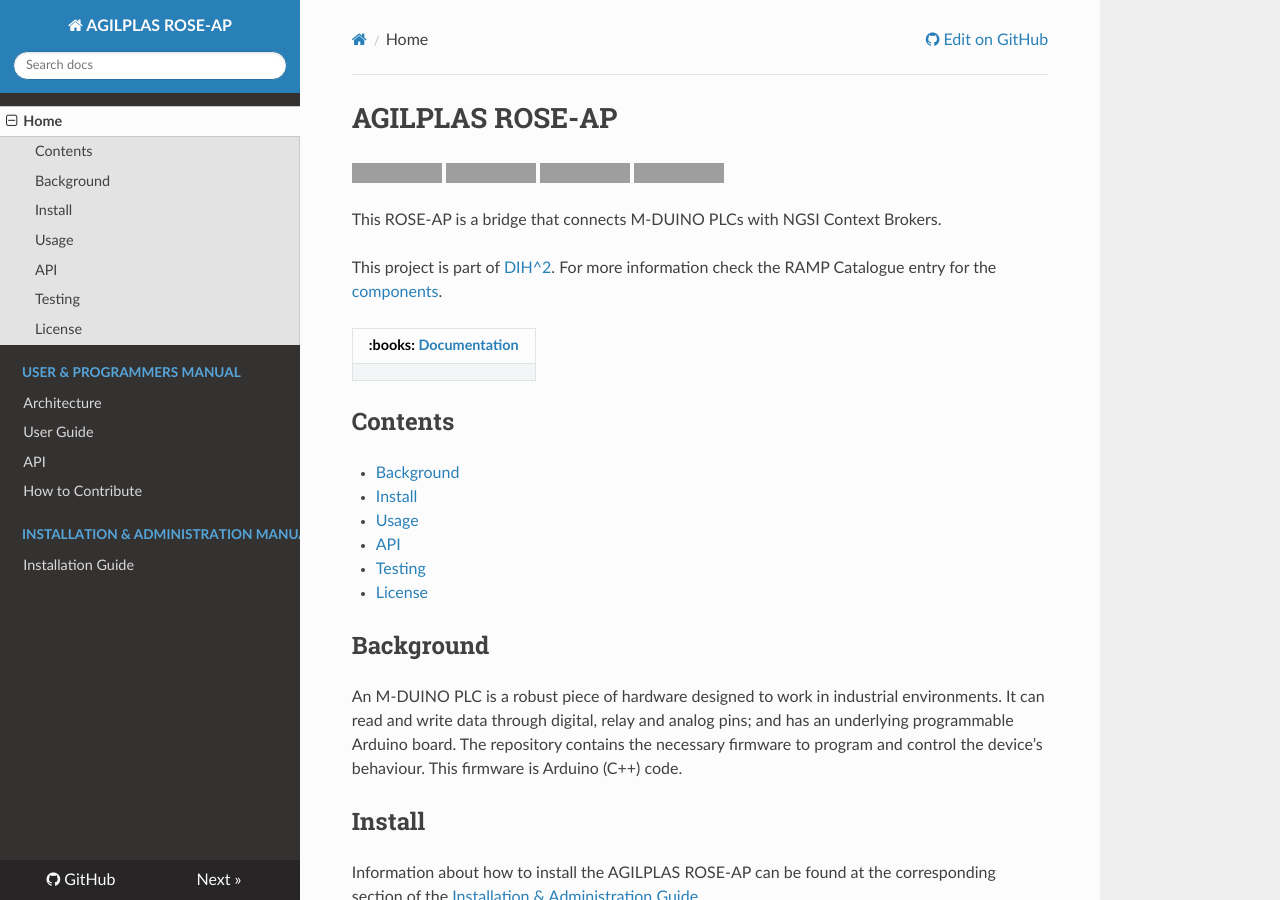
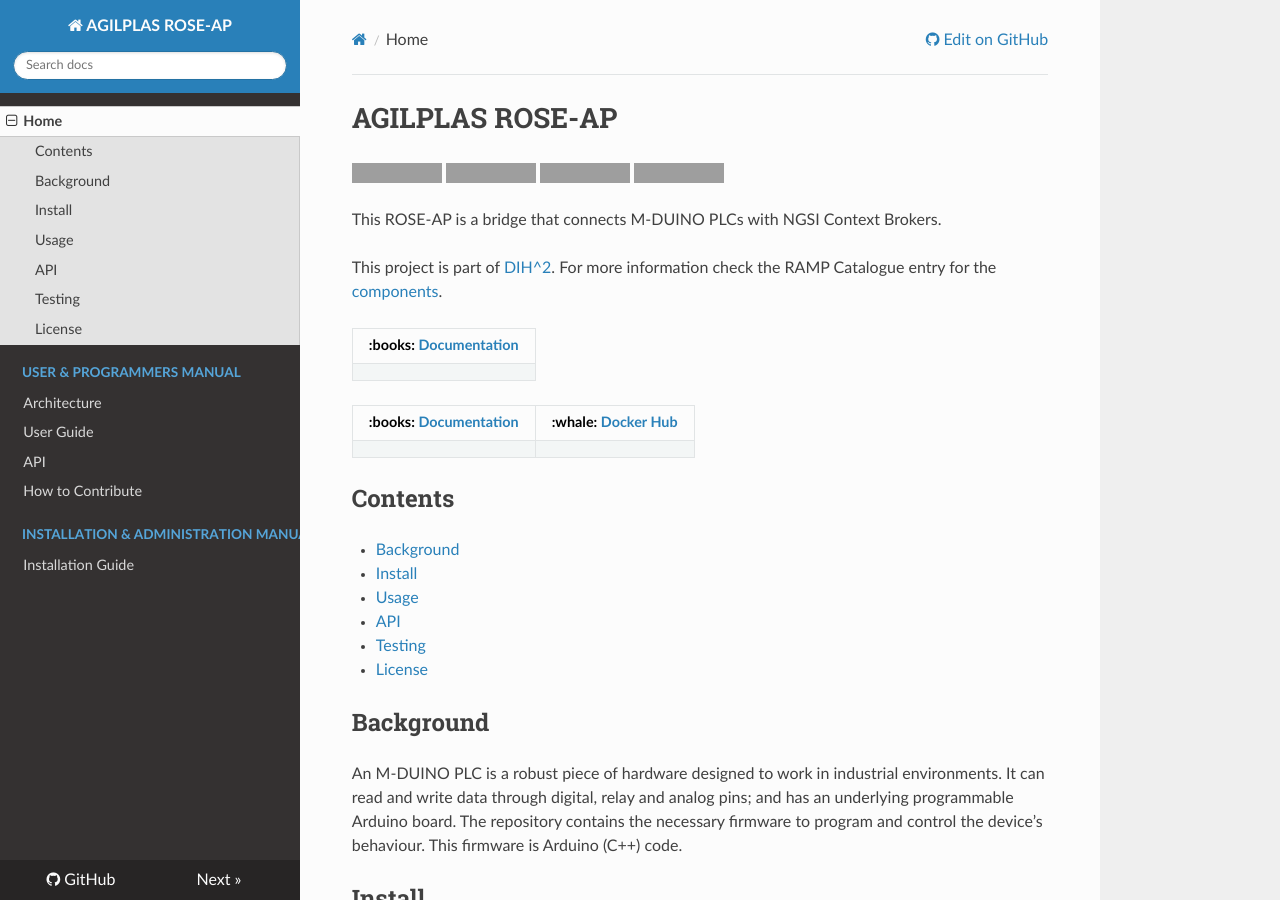
Before and after one commit to ramp-eu/AGILPLAS, an MkDocs documentation site: the page built from docs/README.md, in a window 1280 px wide and 900 px high. Built offline with MkDocs 1.6.1, drawn with Linux system fonts in a browser that asks for light colours; nearby versions of some CDN libraries; grey boxes are pictures that could not be loaded.

Commit message:
README: add DockerHub button, reverts 6193e6f

```diff
--- a/docs/README.md
+++ b/docs/README.md
@@ -13,6 +13,9 @@
 
 | :books: [Documentation](https://agilplas.readthedocs.io/en/latest) |
 | --------------------------------------------- |
+
+| :books: [Documentation](https://agilplas.readthedocs.io/en/latest) | :whale: [Docker Hub](https://hub.docker.com/r/jaclavijo/agilplas) |
+| --------------------------------------------- | ------------------------------------------------------------- |
 
 
 ## Contents
```
